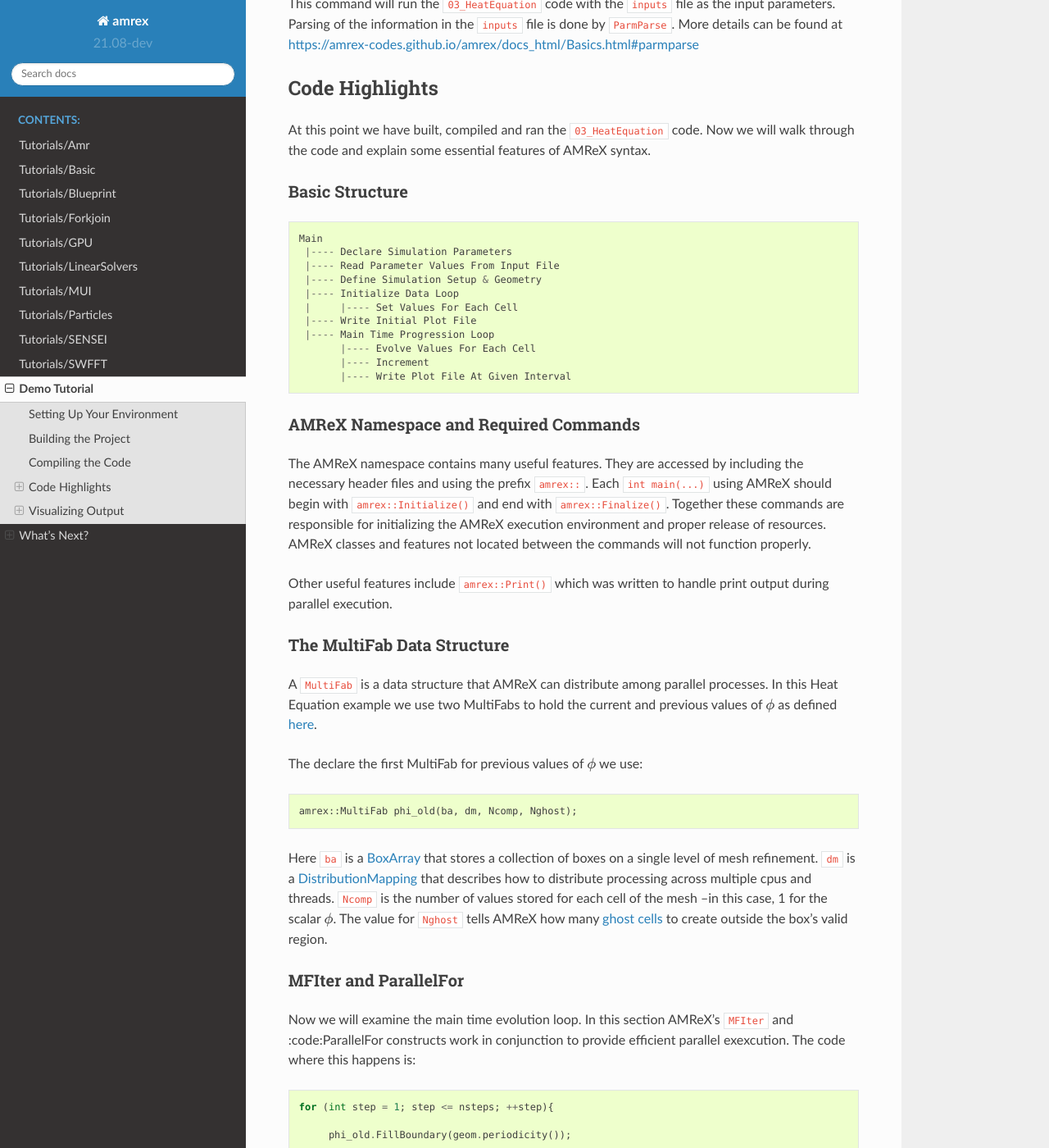
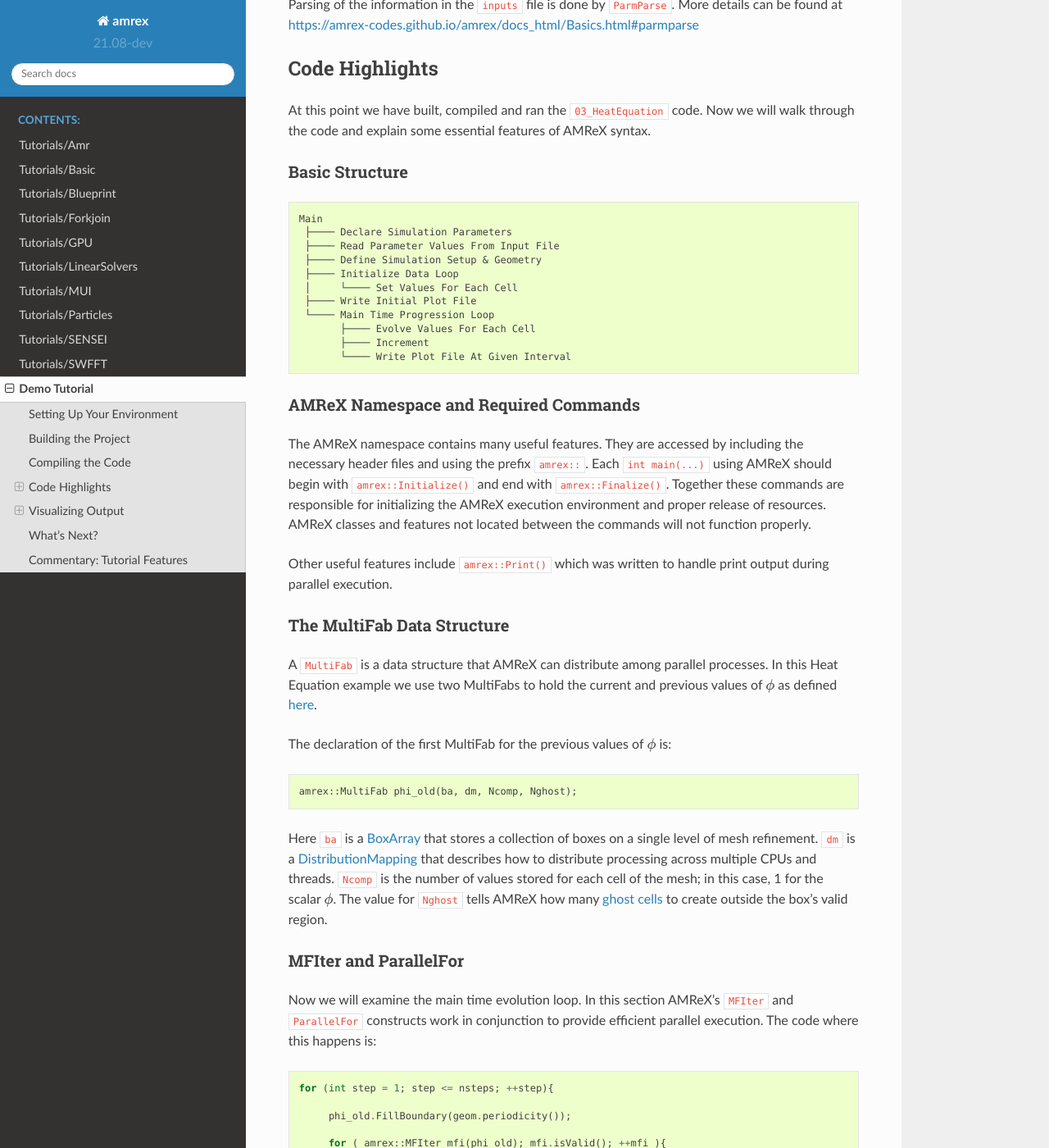
Before and after one commit to AMReX-Codes/amrex-tutorials, a Sphinx documentation site: the page built from Docs/source/Demo_Tutorial.rst, in a window 1280 px wide and 1400 px high, scrolled down 1508 px. Shown: the whole window at 82% size. Built offline with Sphinx 7.4.7 and the Read the Docs theme 2.0.0, drawn with Linux system fonts in a browser that asks for light colours; pages that are not in the unit, such as notebooks, are missing from menus; some of the changed text lies outside the part shown.

Commit message:
more edits to demo_tutorial

```diff
--- a/Docs/source/Demo_Tutorial.rst
+++ b/Docs/source/Demo_Tutorial.rst
@@ -6,19 +6,17 @@
    What do people need fingers on keys for. What are the core things to have them do.
 
 
-.. admonition:: **Objectives**
+.. admonition:: **Time to Complete**: 20 mins
    :class: warning
 
    - Compile an AMReX Code
-   - Introduce Basic Code Structure
+   - Introduce Basic AMReX Elements
    - Generate and Visualize Output
 
-   **Time to Complete**: 20 mins.
 
-
-In this tutorial you will take the steps needed to go from download to
+In this tutorial you will take the steps needed to go from source download to
 visualized output of an AMReX code. We will demonstrate basic building,
-compiling and output generation. We will also examine key AMReX features
+compiling and output generation. We will also examine several key AMReX features
 in a C++ code and plot the output with Python in a Jupyter notebook.
 
 
@@ -98,16 +96,16 @@
 ::
 
    Main
-    |---- Declare Simulation Parameters
-    |---- Read Parameter Values From Input File
-    |---- Define Simulation Setup & Geometry
-    |---- Initialize Data Loop
-    |     |---- Set Values For Each Cell
-    |---- Write Initial Plot File
-    |---- Main Time Progression Loop
-          |---- Evolve Values For Each Cell
-          |---- Increment
-          |---- Write Plot File At Given Interval
+    ├──── Declare Simulation Parameters
+    ├──── Read Parameter Values From Input File
+    ├──── Define Simulation Setup & Geometry
+    ├──── Initialize Data Loop
+    │     └──── Set Values For Each Cell
+    ├──── Write Initial Plot File
+    └──── Main Time Progression Loop
+          ├──── Evolve Values For Each Cell
+          ├──── Increment
+          └──── Write Plot File At Given Interval
 
 
 AMReX Namespace and Required Commands
@@ -138,7 +136,7 @@
 
 .. _`here` : https://amrex-codes.github.io/amrex/docs_html/GettingStarted.html#example-heat-equation-solver
 
-The declare the first  MultiFab for previous values of :math:`\phi` we use:
+The declaration of the first MultiFab for the previous values of :math:`\phi` is:
 
 .. code-block::
 
@@ -146,8 +144,8 @@
 
 Here :code:`ba` is a `BoxArray`_ that stores a collection of boxes
 on a single level of mesh refinement. :code:`dm` is a `DistributionMapping`_
-that describes how to distribute processing across multiple cpus and threads.
-:code:`Ncomp` is the number of values stored for each cell of the mesh --in this case, 1
+that describes how to distribute processing across multiple CPUs and threads.
+:code:`Ncomp` is the number of values stored for each cell of the mesh; in this case, 1
 for the scalar :math:`\phi`. The value for :code:`Nghost` tells AMReX
 how many `ghost cells`_ to create outside the box's valid region.
 
@@ -163,7 +161,7 @@
 
 
 Now we will examine the main time evolution loop. In this section AMReX's :code:`MFIter` and
-:code:ParallelFor constructs work in conjunction to provide efficient parallel exexcution.
+:code:`ParallelFor` constructs work in conjunction to provide efficient parallel execution.
 The code where this happens is:
 
 .. code-block::
@@ -246,7 +252,8 @@
 
 
 The rest of the code in the main time evolution loop updates the time and
-:code:`MultiFab` data, prints a status update, and writes output to a plot file.
+:code:`MultiFab` data, prints a status update to terminal, and writes
+output to a plot file that will be used for visualization.
 
 
 
@@ -334,23 +341,27 @@
 
 
 What's Next?
-============
+~~~~~~~~~~~~
 
-The code in this example simplified down to a single file. Other convenient features
-were removed for the sake of a straight-forward presentation. In the next example
-we'll put these pieces back into the code and write like an AMReX developer.
+The code in this example was simplified down to a single file. Other convenient features
+that require more complex syntax were removed for the sake of a
+straight-forward presentation. In the next example
+we'll put these pieces back and write code like an AMReX developer.
 
 
 
-Tutorial Features
-~~~~~~~~~~~~~~~~~
+Commentary: Tutorial Features
+~~~~~~~~~~~~~~~~~~~~~~~~~~~~~
 
-**Main Goal**: Want someone who goes through this tutorial to feel that they are capable of
-    understanding and using AMReX.
+**Main Goal**:
+Want someone who goes through this tutorial to feel that they are capable of
+understanding and using AMReX.
 
 Other Goals:
   - sense of accomplishment
-  - introduce basic workflow
+  - introduce basic workflow: Download, Compile, Run, Visualize
+  - understand purpose of initialize/finalize, MultiFab, MFIter and ParallelFor
+
 
 
 
```
Also changed, not shown: other parts of Docs/source/Demo_Tutorial.rst (+9 -1 lines).
